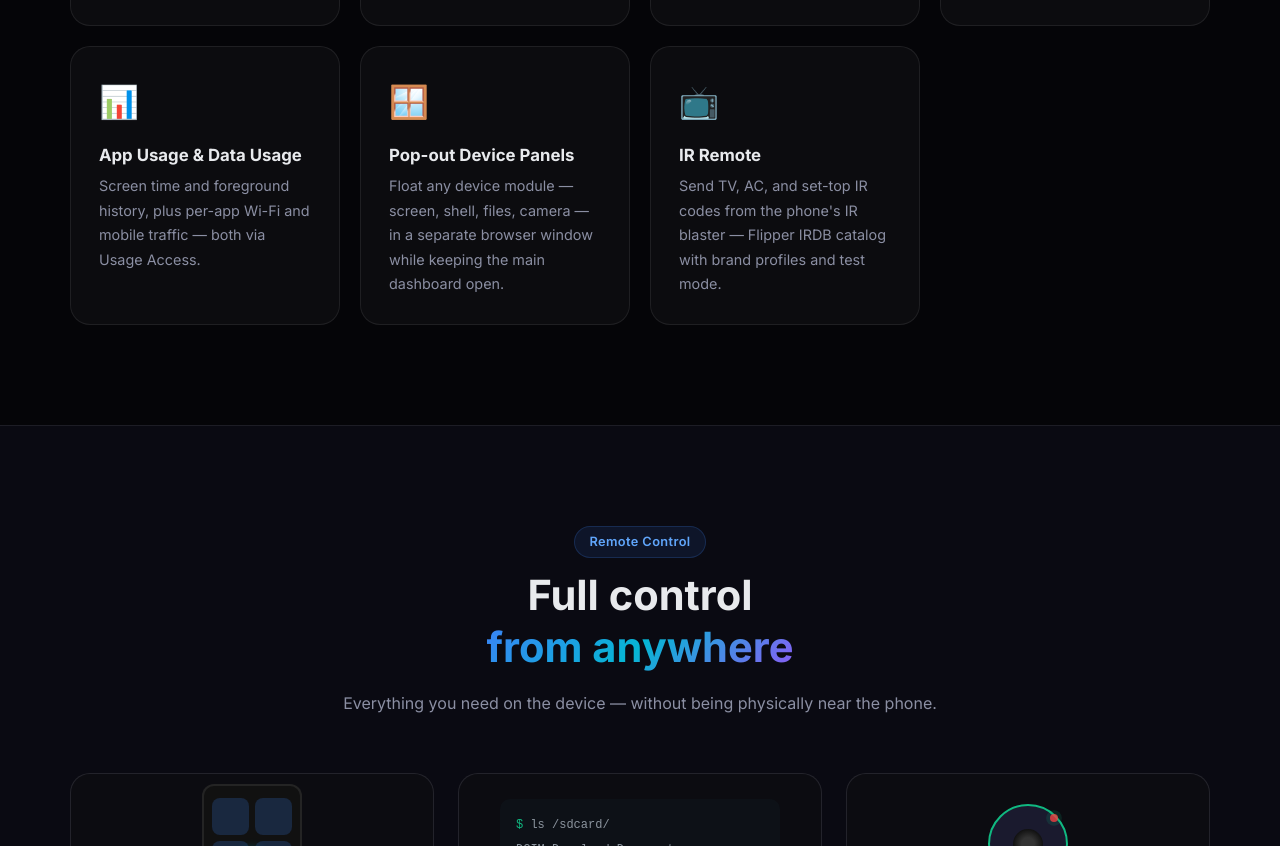
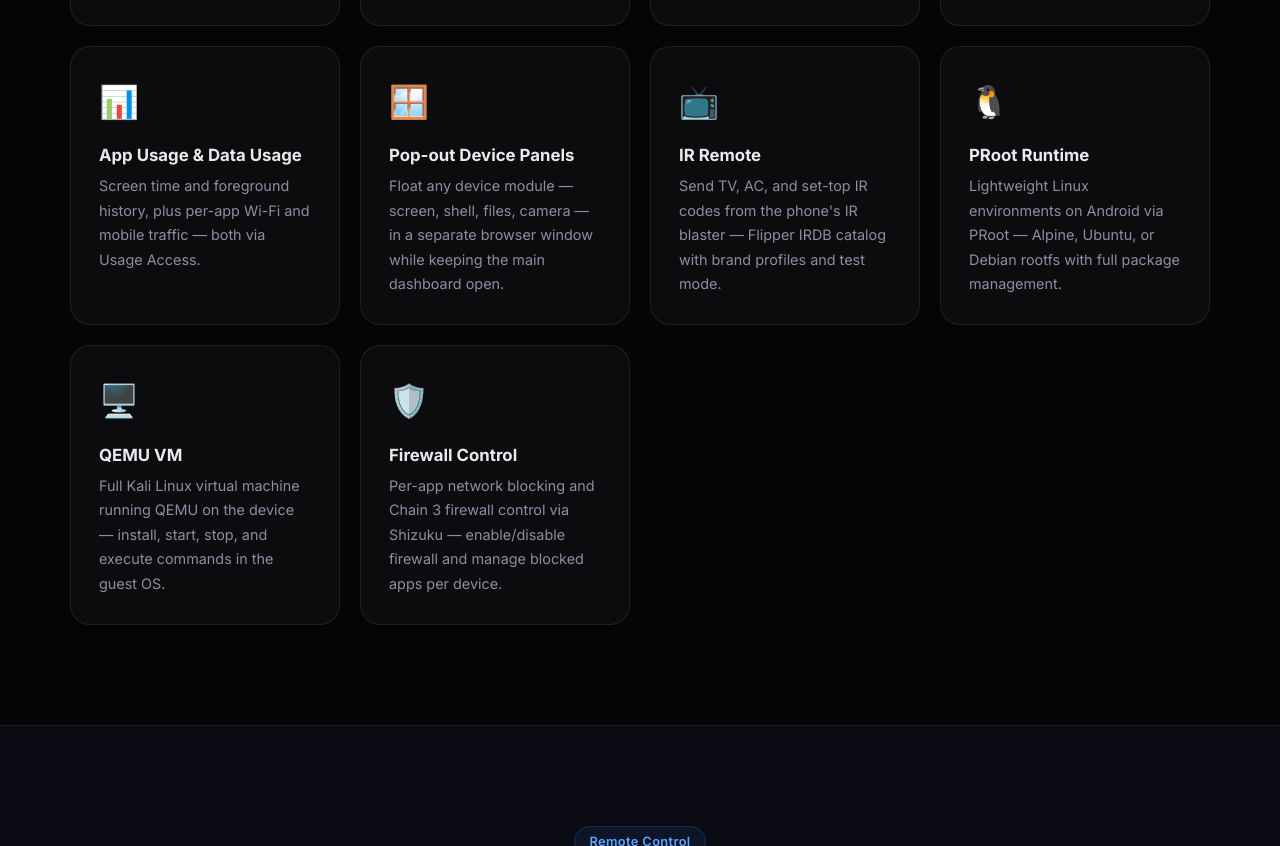
Before and after one commit to jxroot/BlackWire, a plain HTML site: page index.html in a window 1280 px wide. Shown: the part 3758-4604 px from the top of the page. Drawn offline with Linux system fonts and the light colour scheme.

Commit message:
Update index.html

```diff
--- a/index.html
+++ b/index.html
@@ -2341,6 +2341,21 @@
             <h3>IR Remote</h3>
             <p>Send TV, AC, and set-top IR codes from the phone&apos;s IR blaster — Flipper IRDB catalog with brand profiles and test mode.</p>
           </article>
+          <article class="feature-card reveal">
+            <div class="feature-icon">🐧</div>
+            <h3>PRoot Runtime</h3>
+            <p>Lightweight Linux environments on Android via PRoot — Alpine, Ubuntu, or Debian rootfs with full package management.</p>
+          </article>
+          <article class="feature-card reveal">
+            <div class="feature-icon">🖥️</div>
+            <h3>QEMU VM</h3>
+            <p>Full Kali Linux virtual machine running QEMU on the device — install, start, stop, and execute commands in the guest OS.</p>
+          </article>
+          <article class="feature-card reveal">
+            <div class="feature-icon">🛡️</div>
+            <h3>Firewall Control</h3>
+            <p>Per-app network blocking and Chain 3 firewall control via Shizuku — enable/disable firewall and manage blocked apps per device.</p>
+          </article>
         </div>
       </div>
     </section>
```
